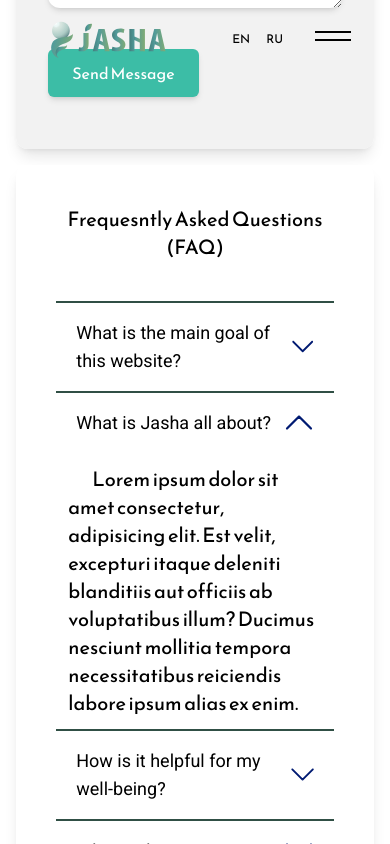
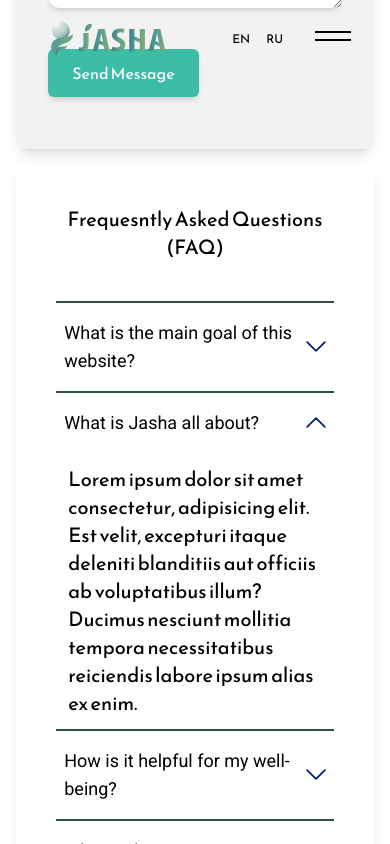
Before and after one commit to AboNazari/JASHA, a React (Create React App) app: page / in a window 390 px wide. Both pictures are taken after a click on the icon 298 px from the left and 9845 px from the top of the page. Shown: the part 9423-10267 px from the top of the page. Built offline with nearby package versions, Linux system fonts and the light colour scheme.

Commit message:
the FAQ page is updated

```diff
--- a/src/components/Question.jsx
+++ b/src/components/Question.jsx
@@ -13,25 +13,23 @@ const Question = ({ Question, Answer, id }) => {
     <div>
       <li
         id={id}
-        className="border-t-2 border-dark py-4 flex  justify-between text-lg px-5 items-center"
+        className="border-t-2 border-dark py-4 flex  justify-between text-lg md:px-5 px-2 items-center"
       >
         <p>{Question}</p>
         {active ? (
           <Up
-            className=" transition transform hover:-translate-y-1 hover:duration-[400ms] ease-out hover:ease-in"
+            className=" transition transform hover:-translate-y-1 hover:duration-[400ms] ease-out hover:ease-in max-w-[20px]"
             onClick={openTab}
           />
         ) : (
           <Down
-            className=" transition transform hover:translate-y-1 hover:duration-[400ms] ease-out hover:ease-in "
+            className=" transition transform hover:translate-y-1 hover:duration-[400ms] ease-out hover:ease-in max-w-[20px]"
             onClick={openTab}
           />
         )}
       </li>
       {active ? (
-        <p className="md:p-5 p-3  text-xl font-primary first-letter:pl-6">
-          {Answer}
-        </p>
+        <p className="md:p-5 p-3  text-xl font-primary ">{Answer}</p>
       ) : (
         ""
       )}
--- a/src/layouts/FAQ.jsx
+++ b/src/layouts/FAQ.jsx
@@ -5,10 +5,7 @@ import QuestionsData from "../data/QuestionsData";
 
 const FAQ = () => {
   return (
-    <div
-      id="FAQ"
-      className="w-11/12 lg:w-10/12 rounded-xl shadow-lg  mx-auto p-10 "
-    >
+    <div id="FAQ" className="w-11/12 lg:w-10/12  shadow-lg  mx-auto p-10 ">
       <h3 className=" font-primary lg:text-3xl text-xl text-center mb-10">
         Frequesntly Asked Questions (FAQ)
       </h3>
```
